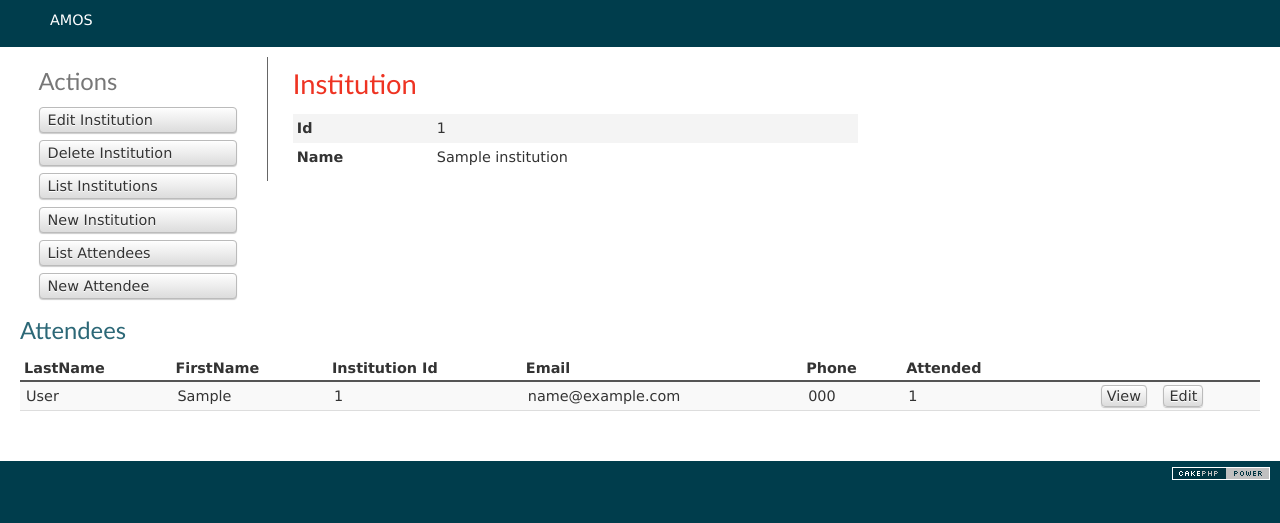
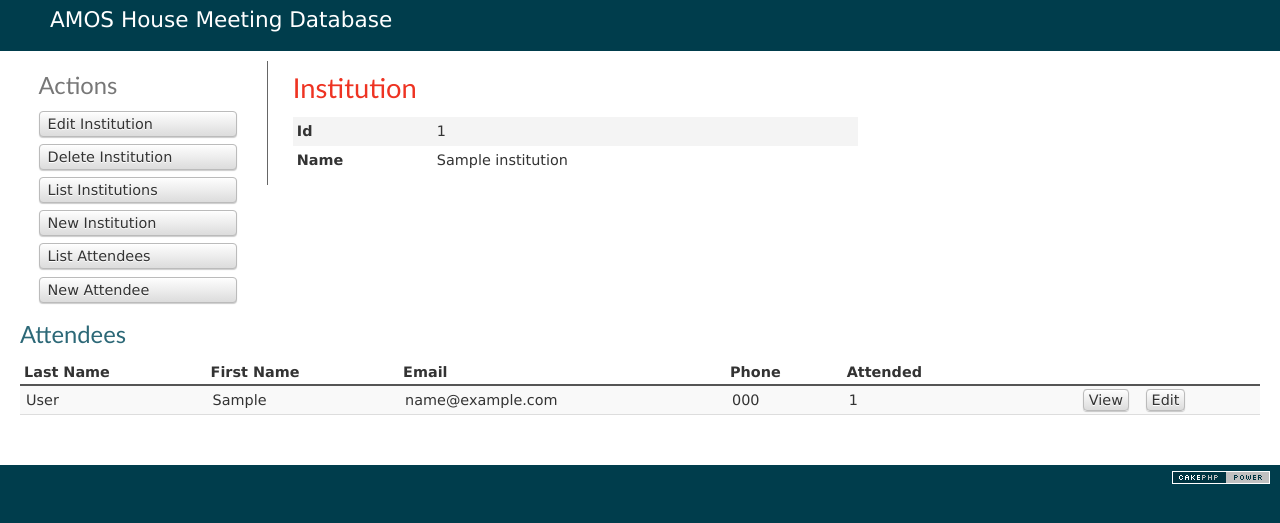
Before and after one commit to topdsoft/amos, a CakePHP app: the page made by app/View/Institutions/view.ctp in a window 1280 px wide. Shown: the top 523 px of the page. Run offline with PHP 8.4 and a stand-in for CakePHP, Linux system fonts and the light colour scheme; the template is opened without the code that fills it: most values are stand-ins (such as "Sample title", 1, 10 or a date in 2020); data that the repository does not hold is empty; some libraries are stand-ins or nearby versions.

Commit message:
minor mods before showing to group

```diff
--- a/app/View/Attendees/add.ctp
+++ b/app/View/Attendees/add.ctp
@@ -9,7 +9,7 @@
 		echo $this->Form->input('email');
 		echo $this->Form->input('phone');
 		echo $this->Form->input('notes');
-		echo $this->Form->input('Meeting');
+//		echo $this->Form->input('Meeting');
 	?>
 	</fieldset>
 <?php echo $this->Form->end(__('Submit'));?>
--- a/app/View/Attendees/edit.ctp
+++ b/app/View/Attendees/edit.ctp
@@ -10,7 +10,7 @@
 		echo $this->Form->input('email');
 		echo $this->Form->input('phone');
 		echo $this->Form->input('notes');
-		echo $this->Form->input('Meeting');
+//		echo $this->Form->input('Meeting');
 	?>
 	</fieldset>
 <?php echo $this->Form->end(__('Submit'));?>
--- a/app/View/Institutions/view.ctp
+++ b/app/View/Institutions/view.ctp
@@ -29,9 +29,8 @@
 	<h3><?php echo __('Attendees');?></h3>
 	<table cellpadding = "0" cellspacing = "0">
 	<tr>
-		<th><?php echo __('LastName'); ?></th>
-		<th><?php echo __('FirstName'); ?></th>
-		<th><?php echo __('Institution Id'); ?></th>
+		<th><?php echo __('Last Name'); ?></th>
+		<th><?php echo __('First Name'); ?></th>
 		<th><?php echo __('Email'); ?></th>
 		<th><?php echo __('Phone'); ?></th>
 		<th><?php echo __('Attended'); ?></th>
@@ -43,7 +42,6 @@
 		<tr>
 			<td><?php echo $attendee['lastName'];?></td>
 			<td><?php echo $attendee['firstName'];?></td>
-			<td><?php echo $attendee['institution_id'];?></td>
 			<td><?php echo $attendee['email'];?></td>
 			<td><?php echo $attendee['phone'];?></td>
 			<td><?php echo $attendee['numAttended'];?></td>
--- a/app/View/Layouts/default.ctp
+++ b/app/View/Layouts/default.ctp
@@ -39,7 +39,7 @@ $cakeDescription = __d('cake_dev', 'CakePHP: the rapid development php framework
 <body>
 	<div id="container">
 		<div id="header">
-			<h1>AMOS</h1>
+			<h1>AMOS House Meeting Database</h1>
 		</div>
 		<div id="content">
 
--- a/app/View/Meetings/edit.ctp
+++ b/app/View/Meetings/edit.ctp
@@ -19,7 +19,7 @@
 	'popup','width=500,height=600,scrollbars=no,resizable=no,toolbar=no,directories=no,location=no,menubar=no,status=no,left=0,top=0');
 	return false">Add Attendee</a>
 	<table>
-		<tr><th>Last Name</th><th>First Name</th><th>Instution</th><th>Num Attended</th><th></th></tr>
+		<tr><th>Last Name</th><th>First Name</th><th>Institution</th><th>Num Attended</th><th></th></tr>
 		<?php
 		  foreach ($meeting['Attendee'] as $a) {
 			 echo '<tr>';
--- a/app/View/Meetings/view.ctp
+++ b/app/View/Meetings/view.ctp
@@ -88,7 +88,7 @@
 		$i = 0;
 		foreach ($meeting['Issue'] as $issue): ?>
 		<tr>
-			<td><?php echo $issue['Topic']['name'];?></td>
+			<td><?php echo $this->Html->link( $issue['Topic']['name'],array('controller'=>'topics','action'=>'view',$issue['Topic']['id']));?></td>
 			<td><?php echo nl2br($issue['description']);?></td>
 			<td class="actions">
 				<?php echo $this->Html->link(__('View'), array('controller' => 'issues', 'action' => 'view', $issue['id'])); ?>
--- a/app/View/Topics/view.ctp
+++ b/app/View/Topics/view.ctp
@@ -30,6 +30,7 @@
 	<table cellpadding = "0" cellspacing = "0">
 	<tr>
 		<th><?php echo __('Description'); ?></th>
+		<th><?php echo __('Occurrences'); ?></th>
 		<th></th>
 	</tr>
 	<?php
@@ -37,6 +38,7 @@
 		foreach ($topic['Issue'] as $issue): ?>
 		<tr>
 			<td><?php echo nl2br($issue['description']);?></td>
+			<td><?php echo $issue['meetings'];?></td>
 			<td class="actions">
 				<?php echo $this->Html->link(__('View'), array('controller' => 'issues', 'action' => 'view', $issue['id'])); ?>
 				<?php echo $this->Html->link(__('Edit'), array('controller' => 'issues', 'action' => 'edit', $issue['id'])); ?>
--- a/app/webroot/css/cake.generic.css
+++ b/app/webroot/css/cake.generic.css
@@ -48,7 +48,7 @@ h1, h2, h3, h4 {
 h1 {
 	background:#fff;
 	color: #003d4c;
-	font-size: 100%;
+	font-size: 150%;
 }
 h2 {
 	background:#fff;
```
